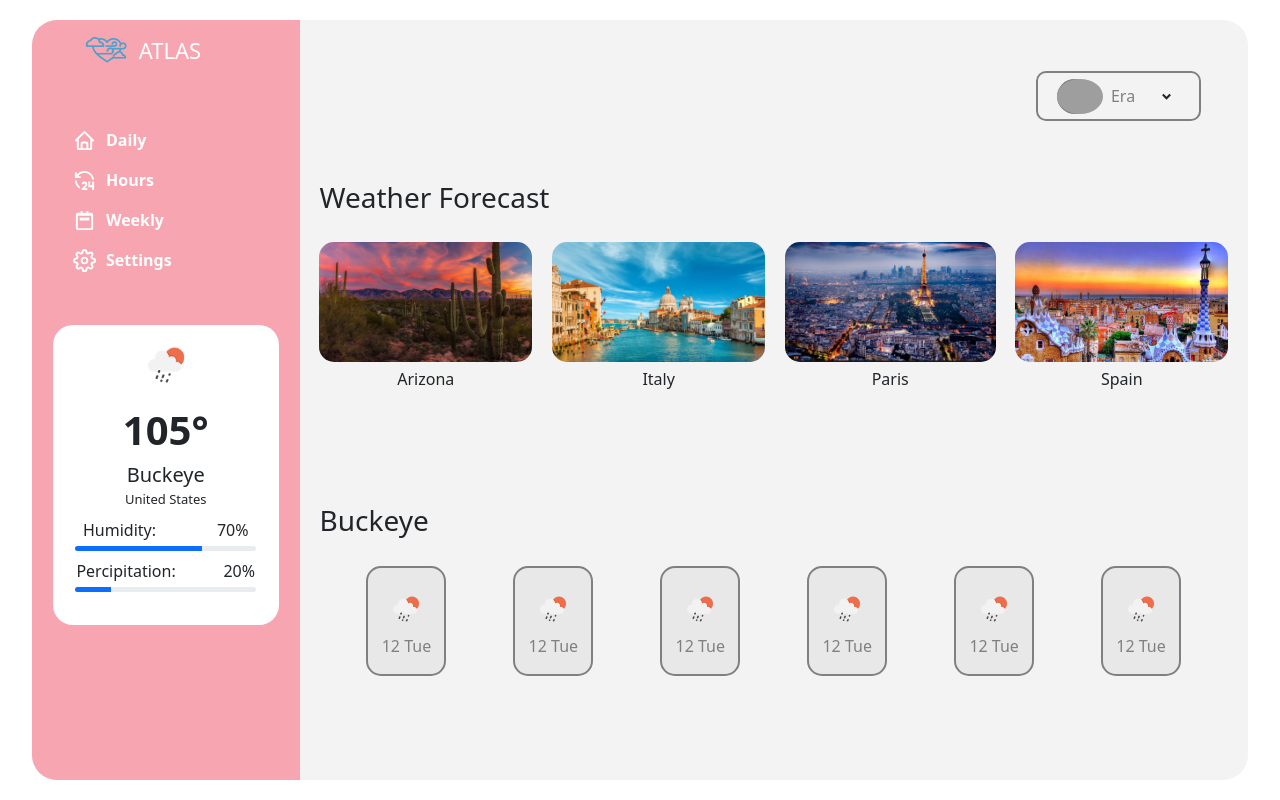
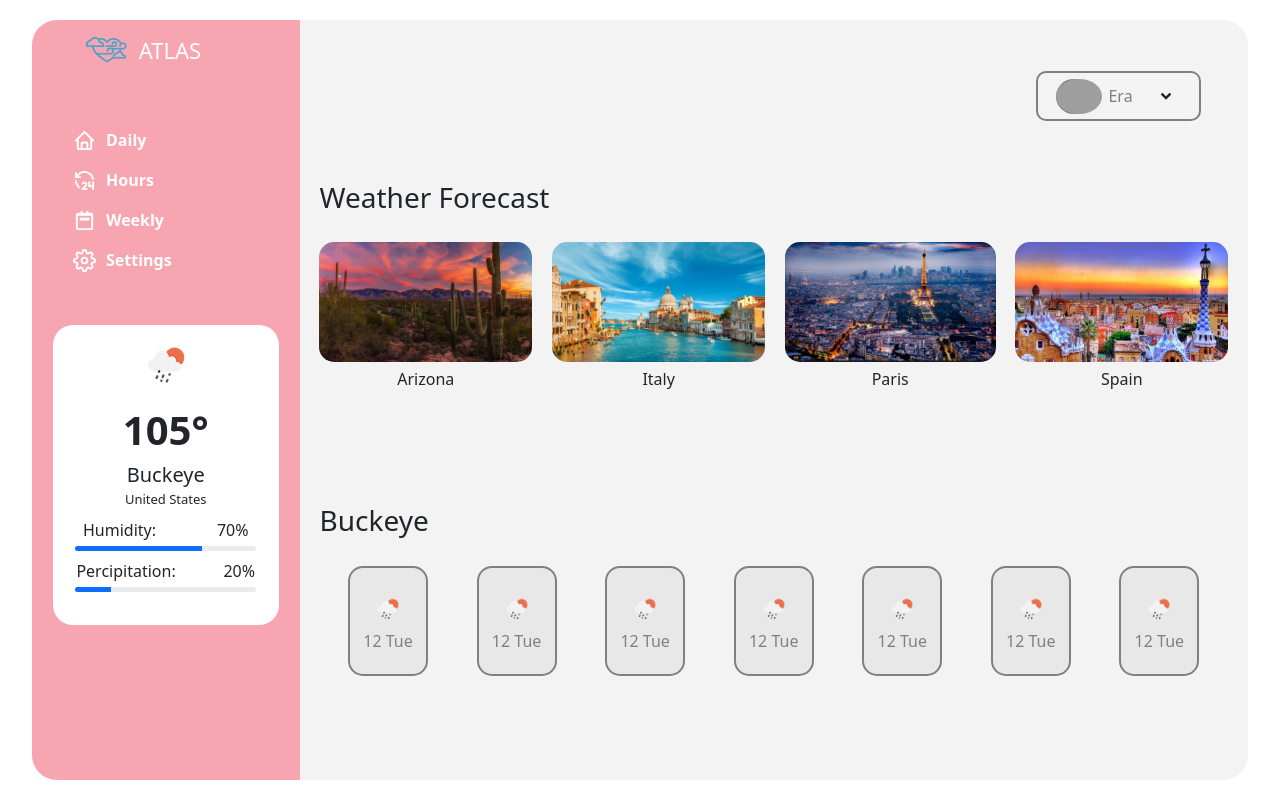
Before and after one commit to Joshuarvlcb/Atlas, a React (Create React App) app: page /slider in a window 1280 px wide. Built offline with nearby package versions, Linux system fonts and the light colour scheme; grey boxes are pictures that could not be loaded.

Commit message:
creating the active class

```diff
--- a/src/App.js
+++ b/src/App.js
@@ -15,7 +15,21 @@ import Spain from './assests/spain-bg.jpg'
 import {Nav} from 'react-bootstrap'
 import DailyCard from './components/DailyCard'
 import {FiSettings} from 'react-icons/fi'
+import MiniCard from './components/MiniCard'
+import React, {useState} from 'react'
+
 function App() {
+    const [city, setCity] = useState('Buckeye')
+
+const currentCity = (e) => {
+    if(e.target.textContent){
+      setCity(e.target.textContent)
+      e.target.className = 'active'
+    }
+    else setCity(e.target.alt)
+}
+
+
   return <>
   <div className = 'd-flex align-items-center justify-content-center' style ={{height:'100vh',width:'100vw'}}>
     <div className = 'app-container'>
@@ -50,7 +64,7 @@ function App() {
     {Faker.name.firstName()}
   </div>
   <div className="dropdown">
-    <RiArrowDropDownLine style = {{fontSize:'25px'}}/>
+    <RiArrowDropDownLine style = {{fontSize:'30px'}}/>
   </div>
 
 
@@ -62,10 +76,10 @@ function App() {
   <h3 style = {{paddingBottom:'20px',paddingLeft:'20px',width:'269px',alignItems:'center'}}>Weather Forecast</h3>
 
   <div className = 'citys' style = {{padding:'0px'}}>
-    <Cards src = {Az} name = 'Arizona'/>
-      <Cards src = {Italy} name = 'Italy'/>
-     <Cards src = {Paris} name = 'Paris'/>
-     <Cards src = {Spain} name = 'Spain'/>
+    <Cards  activeF = {currentCity} src = {Az} name = 'Arizona'/>
+    <Cards activeF = {currentCity} src = {Italy} name = 'Italy'/>
+    <Cards activeF = {currentCity} src = {Paris} name = 'Paris'/>
+    <Cards activeF= {currentCity}src = {Spain} name = 'Spain'/>
   </div>
 </div>
 
@@ -90,47 +104,19 @@ function App() {
 
 </Row> */}
 <div className="slider">
-<h3 style = {{paddingBottom:'20px',paddingLeft:'20px',width:'269px',alignItems:'center'}}>Buckeye</h3>
+<h3 style = {{paddingBottom:'20px',paddingLeft:'20px',width:'269px',alignItems:'center'}}>{city}</h3>
 <div className="daily-slider">
-  <div className="mini-card">
-  <div className=""><img src= {Sun} height = '50px' alt="" />
 
-    </div>
-    12 Tue
-  </div>
-  <div className="mini-card">
-  <div className=""><img src= {Sun} height = '50px' alt="" />
+  <MiniCard pic = {Sun} height/>
+  <MiniCard pic = {Sun} height/>
+  <MiniCard pic = {Sun} height/>
+  <MiniCard pic = {Sun} height/>
+  <MiniCard pic = {Sun} height/>
+  <MiniCard pic = {Sun} height/>
+  <MiniCard pic = {Sun} height/>
 
-    </div>
-    12 Tue
-  </div>
-  <div className="mini-card">
-  <div className=""><img src= {Sun} height = '50px' alt="" />
-
-    </div>
-    12 Tue
-  </div>
-  <div className="mini-card">
-  <div className=""><img src= {Sun} height = '50px' alt="" />
-
-    </div>
-    12 Tue
-  </div>
-  <div className="mini-card">
-  <div className=""><img src= {Sun} height = '50px' alt="" />
-
-    </div>
-    12 Tue
-  </div>
-  <div className="mini-card">
-  <div className=""><img src= {Sun} height = '50px' alt="" />
-
-    </div>
-    12 Tue
-  </div>
 </div>
 </div>
-
 </div>
 
 
--- a/src/components/Cards.jsx
+++ b/src/components/Cards.jsx
@@ -1,13 +1,14 @@
 import Col from 'react-bootstrap/Col'
 
-const Cards = ({src,name}) => {
+const Cards = ({src,name,activeF}) => {
 
     return (
         <>
 
-<div style = {{padding:'0px',cursor:'pointer'}} ><img src= {src} height = '120px'alt="" style = {{borderRadius:'15px',marginBottom:'5px'}} />
+<div   onClick = {activeF} style = {{padding:'0px',cursor:'pointer'}} ><img
+ src= {src} height = '120px'alt= {name} style = {{borderRadius:'15px',marginBottom:'5px'}} />
 
-<div style = {{fontWeight:'500',textAlign:'center'}}>{name}</div>
+<div  style = {{fontWeight:'500',textAlign:'center'}}>{name}</div>
 
 </div>
 
--- /dev/null
+++ b/src/components/MiniCard.jsx
@@ -0,0 +1,17 @@
+
+
+const MiniCard = ({pic}) => {
+    return (
+        <>
+ <div className="mini-card " style = {{cursor:'pointer'}}>
+  <div className=""><img src= {pic} height = '40px' alt=""  />
+
+    </div>
+    12 Tue
+  </div>
+
+        </>
+    )
+}
+
+export default  MiniCard
--- a/src/css/style.css
+++ b/src/css/style.css
@@ -117,4 +117,8 @@
 .icon .dropdown {
   cursor: pointer;
 }
+
+.active {
+  transform: translateY(-10px);
+}
 /*# sourceMappingURL=style.css.map */
--- a/src/css/style.min.css
+++ b/src/css/style.min.css
@@ -117,4 +117,8 @@
 .icon .dropdown {
   cursor: pointer;
 }
+
+.active {
+  transform: translateY(-10px);
+}
 /*# sourceMappingURL=style.min.css.map */
--- a/src/style.scss
+++ b/src/style.scss
@@ -111,3 +111,6 @@
     cursor: pointer;
   }
 }
+.active{
+  transform: translateY(-10px);
+}
```
Also changed, not shown: 2 other files (tests, documents, lock files or other folders).
